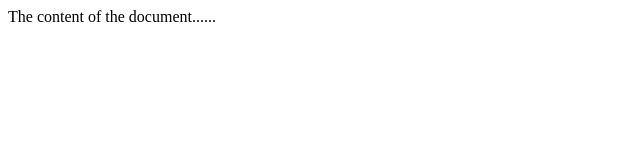
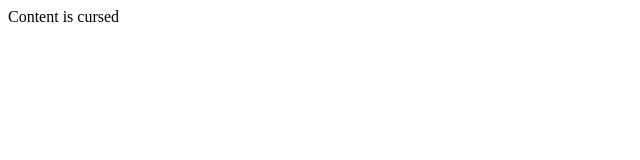
Before and after one commit to DanilaNesterko/ch-HTML-CSS, a plain HTML site: page index.html in a window 1280 px wide. Shown: the whole page, without its empty margins (0-640 px from the left). Drawn offline with Linux system fonts and the light colour scheme.

Commit message:
Update index.html

```diff
--- a/index.html
+++ b/index.html
@@ -5,7 +5,7 @@
 </head>
 
 <body>
-The content of the document......
+Content is cursed
 </body>
 
 </html>
```
